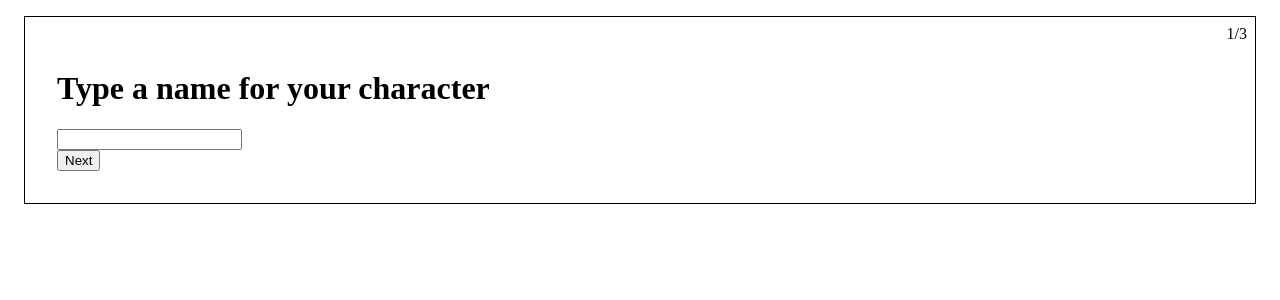
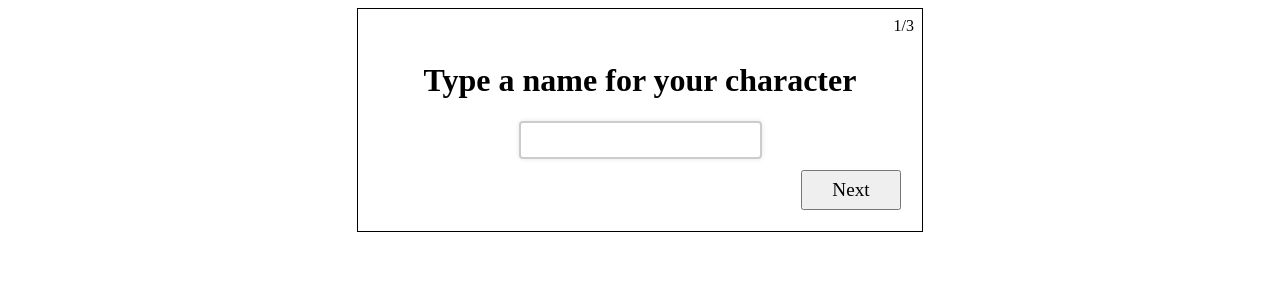
Before and after one commit to AndreiOrtan/WoW-demo, a React (Vite) app: page / in a window 1280 px wide. Shown: the top 300 px of the page. Built offline with nearby package versions, Linux system fonts and the light colour scheme.

Commit message:
added styles

```diff
--- a/src/App.css
+++ b/src/App.css
@@ -2,10 +2,36 @@
   border: 0.5px solid #000;
   position: relative;
   padding: 2rem;
-  margin: 1rem;
+  margin: auto;
+  width: 500px;
+}
+button {
+  height: 40px;
+  width: 100px;
+  font-size: 1.2rem;
+  font-family: "Times New Roman", Times, serif;
+  margin: 5px;
 }
 .paging {
   position: absolute;
   right: 0.5rem;
   top: 0.5rem;
 }
+.button-container {
+  position: relative;
+  padding-top: 40px;
+}
+.advance-btn {
+  position: absolute;
+  right: -1rem;
+  bottom: -1rem;
+}
+.back-btn {
+  position: absolute;
+  left: -1rem;
+  bottom: -1rem;
+}
+
+button:hover {
+  cursor: pointer;
+}
--- a/src/App.tsx
+++ b/src/App.tsx
@@ -44,14 +44,14 @@ function App() {
           {indexPage + 1}/{pages.length}
         </div>
         {page}
-        <div className="button_container">
+        <div className="button-container">
           {indexPage !== 0 && (
-            <button type="button" onClick={previousPage}>
+            <button type="button" onClick={previousPage} className="back-btn">
               Back
             </button>
           )}
           {indexPage + 1 < pages.length && (
-            <button type="button" onClick={nextPage}>
+            <button type="button" onClick={nextPage} className="advance-btn">
               Next
             </button>
           )}
--- a/src/Components/FormPages/CharacterName.tsx
+++ b/src/Components/FormPages/CharacterName.tsx
@@ -2,12 +2,13 @@ import { FormData } from "../../types";
 
 const CharacterName = ({ characterName, updateField, title }: FormData) => {
   return (
-    <div className="name">
+    <div className="name-form">
       <h1>{title}</h1>
       <input
         type="text"
         value={characterName}
         onChange={(e) => updateField({ characterName: e.target.value })}
+        className="name-input"
       />
     </div>
   );
--- a/src/Components/FormPages/FactionSelector.tsx
+++ b/src/Components/FormPages/FactionSelector.tsx
@@ -1,18 +1,26 @@
 import { FormData } from "../../types";
+import "./FormPages.css";
 
-const FactionSelector = ({ updateField, title }: FormData) => {
+const FactionSelector = ({ updateField, title, faction }: FormData) => {
   return (
     <div className="faction">
       <h1>{title}</h1>
+      <div className="faction-buttons">
         <button
           type="button"
           onClick={() => updateField({ faction: "alliance" })}
+          className={`${faction === "alliance" ? "alliance-btn" : ""}`}
         >
           Alliance
         </button>
-      <button type="button" onClick={() => updateField({ faction: "horde" })}>
+        <button
+          type="button"
+          onClick={() => updateField({ faction: "horde" })}
+          className={`${faction === "horde" ? "horde-btn" : ""}`}
+        >
           Horde
         </button>
+      </div>
     </div>
   );
 };
--- /dev/null
+++ b/src/Components/FormPages/FormPages.css
@@ -0,0 +1,45 @@
+.faction {
+  display: flex;
+  flex-direction: column;
+  align-items: center;
+}
+button {
+  height: 40px;
+  width: 100px;
+  font-size: 1.2rem;
+  font-family: "Times New Roman", Times, serif;
+  margin: 5px;
+}
+.horde-btn {
+  background-color: rgb(226, 18, 18);
+  font-weight: 600;
+}
+.alliance-btn {
+  background-color: rgb(36, 36, 196);
+  color: white;
+  font-weight: 600;
+}
+
+.name-input {
+  border: 2px solid #ccc;
+  border-radius: 4px;
+  padding: 8px 16px;
+  font-size: 16px;
+  outline: none;
+  box-shadow: 0 0 5px rgba(0, 0, 0, 0.1);
+  transition: box-shadow 0.2s ease-in-out;
+}
+.name-form {
+  display: flex;
+  flex-direction: column;
+  align-items: center;
+}
+
+.race-selector {
+  display: flex;
+  flex-direction: column;
+  /* align-items: center; */
+}
+.race-selector h1 {
+  align-self: center;
+}
--- a/src/Components/FormPages/RaceSelector.tsx
+++ b/src/Components/FormPages/RaceSelector.tsx
@@ -28,10 +28,10 @@ const RaceSelector = ({
   });
 
   return (
-    <>
+    <div className="race-selector">
       <h1>{title}</h1>
-      {faction && renderedFaction}
-    </>
+      <div>{faction && renderedFaction}</div>
+    </div>
   );
 };
 export default RaceSelector;
```
Lines whose indentation alone changed are shown as unchanged.
